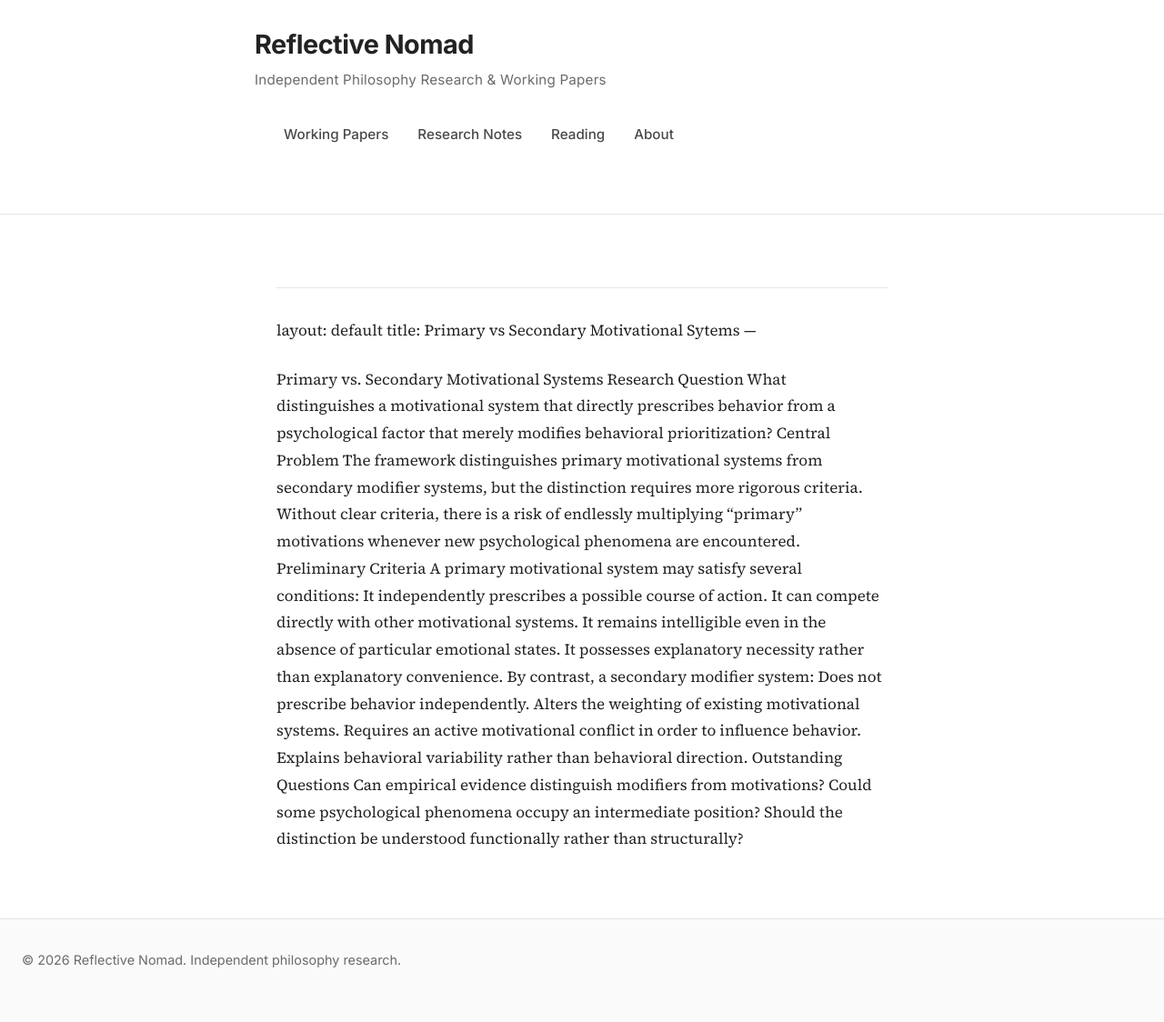
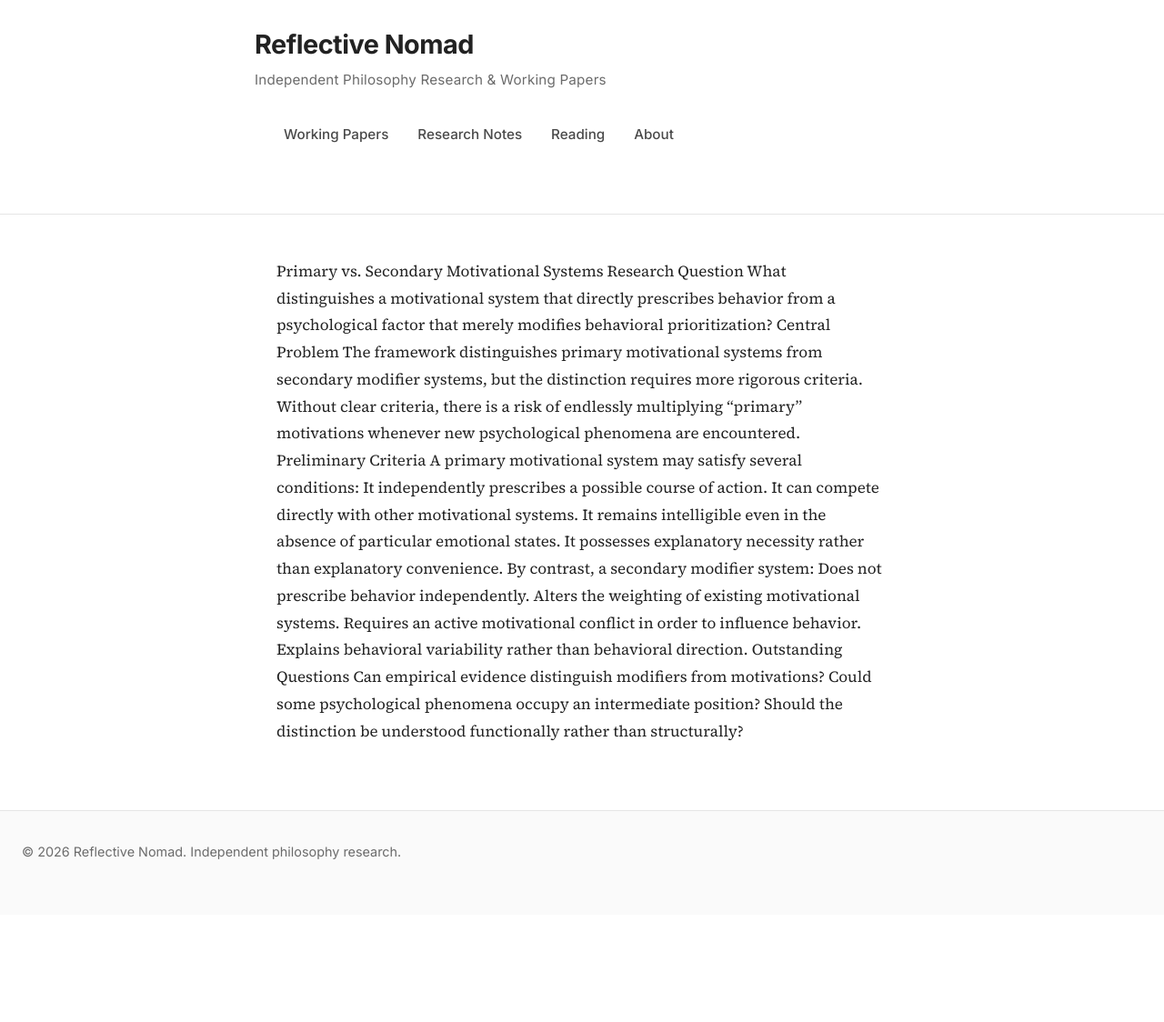
Before and after one commit to Reflectivenomad/reflectivenomad.github.io, a Jekyll site: the page built from research-notes/research-notes/primary-vs-secondary.md, in a window 1280 px wide. Shown: the whole page at 91% size. Built offline with Jekyll 4.4.1, drawn with Linux system fonts in a browser that asks for light colours; our own code applies the rules of GitHub Pages for plain Markdown files; after the commit the page ends 1006 px from its top, so only the background shows below that; part of the change alters nothing that is shown.

Commit message:
Update primary-vs-secondary.md

```diff
--- a/research-notes/research-notes/primary-vs-secondary.md
+++ b/research-notes/research-notes/primary-vs-secondary.md
@@ -1,9 +1,8 @@
-
 ---
 layout: default
-title: Primary vs Secondary Motivational Sytems
+title: Primary vs. Secondary Motivational Systems
+permalink: /research-notes/primary-vs-secondary/
 ---
-
 Primary vs. Secondary Motivational Systems
 Research Question
 What distinguishes a motivational system that directly prescribes behavior from a psychological factor that merely modifies behavioral prioritization?
```
